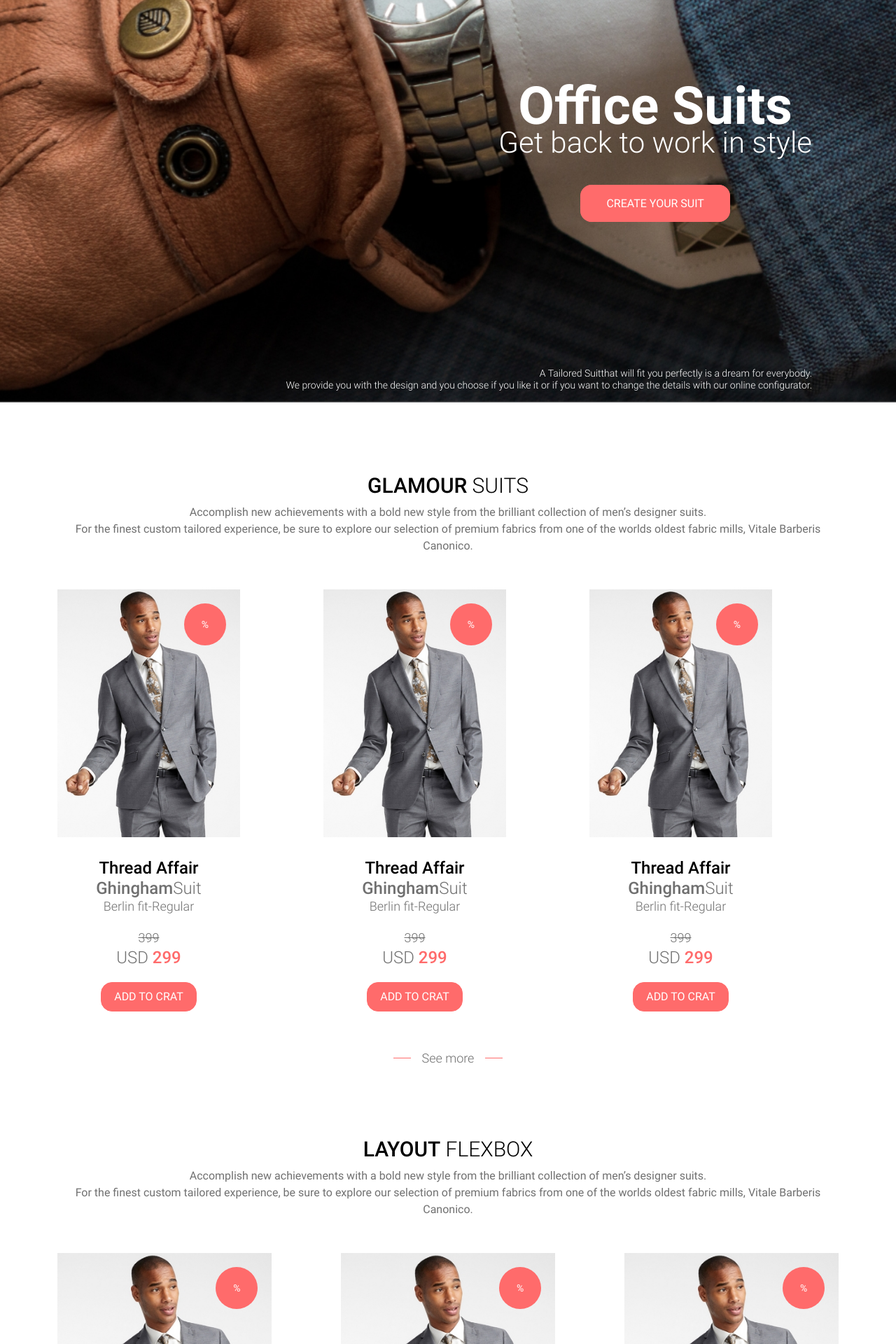
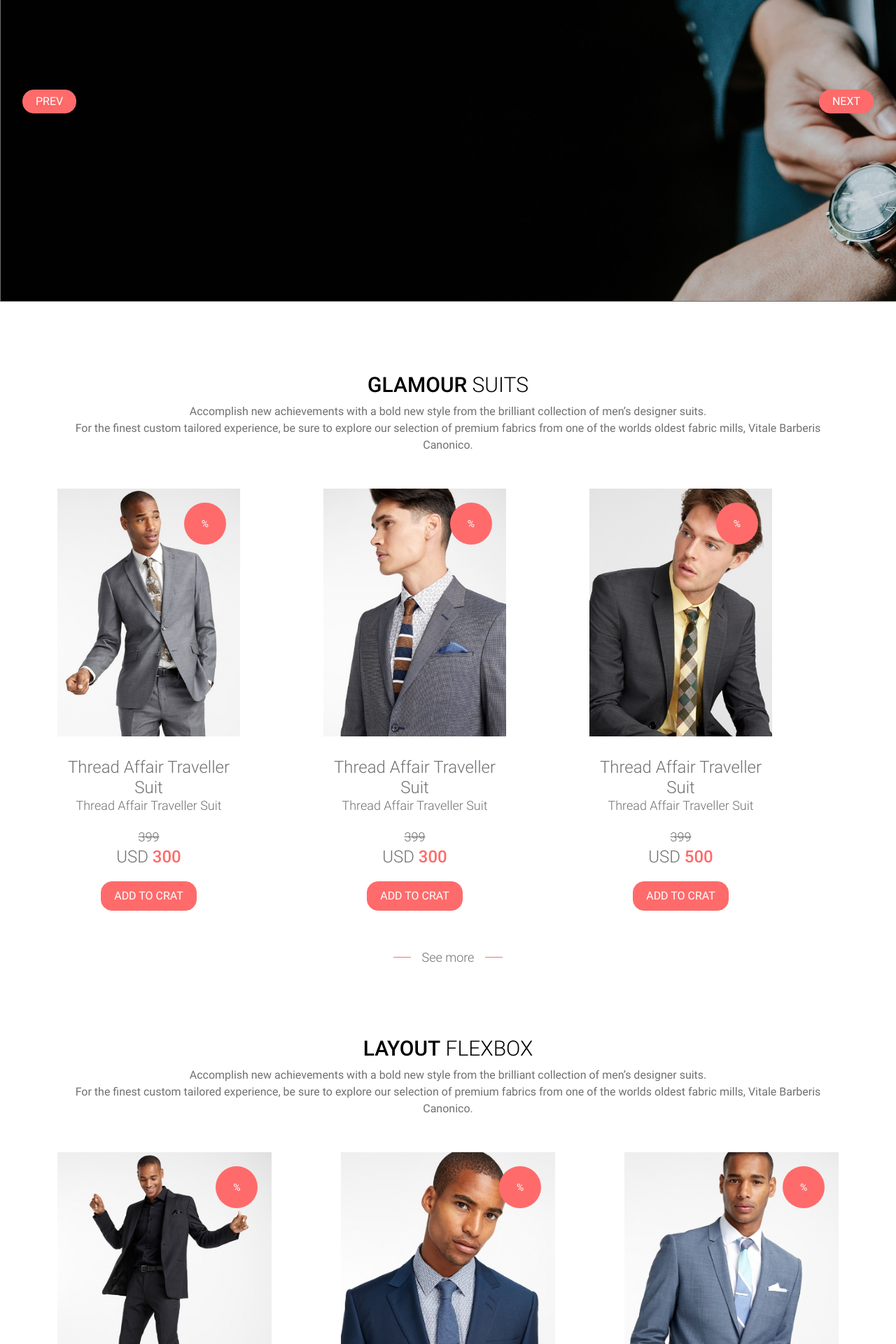
Before and after one commit to VictorJilescu/thread-affair, a Next.js app: page / in a window 1280 px wide. Shown: the part 440-2360 px from the top of the page at 70% size. Built offline with nearby package versions, Linux system fonts and the light colour scheme.

Commit message:
Carousel thread affair

```diff
--- a/components/catalog/_product-tile.jsx
+++ b/components/catalog/_product-tile.jsx
@@ -1,13 +1,12 @@
-export default function ProductTile() {
+export default function ProductTile({ product = {} }) {
+  const { productPrice = '', productName = '', productImage = '' } = product;
+
   return (
     <article className="product-tile">
       <header className="product-tile-header">
         <div className="product-tile-image">
-          <a href="" title="Thread Affair Gingham Suit">
-            <img
-              src="/images/products/product-01a.jpg"
-              alt="Thread Affair Gingham Suit"
-            />
+          <a href="" title={productName}>
+            <img src={productImage} alt={productName} />
           </a>
         </div>
 
@@ -17,15 +16,14 @@ export default function ProductTile() {
 
         <div className="product-tile-headings">
           <h1>
-            <a href="" className="Thread Affair Gingham Suit">
-              <span>Thread Affair</span> <span>Ghingham</span>
-              Suit
+            <a href="" className={productName}>
+              {productName}
             </a>
           </h1>
 
           <h2>
-            <a href="" title="Thread Affair Gingham Suit">
-              Berlin fit-Regular
+            <a href="" title={productName}>
+              {productName}
             </a>
           </h2>
         </div>
@@ -35,7 +33,7 @@ export default function ProductTile() {
         <div className="product-tile-pricing">
           <span className="product-price-regular">399</span>
           <span className="product-price">
-            USD <span>299</span>
+            USD <span>{productPrice}</span>
           </span>
         </div>
       </section>
--- /dev/null
+++ b/components/homepage/home-carousel.jsx
@@ -0,0 +1,46 @@
+import Glide from '@glidejs/glide';
+import { useEffect } from 'react';
+
+const HomeCarousel = () => {
+  useEffect(() => {
+    const glide = new Glide('.glide', {
+      type: 'carousel',
+    });
+    glide.mount();
+  }, []);
+
+  return (
+    <div className="glide">
+      <div className="glide__track" data-glide-el="track">
+        <ul className="glide__slides">
+          <li className="glide__slide">
+            <img src="/images/banners/banner-01.jpg" alt="x" />
+          </li>
+          <li className="glide__slide">
+            <img src="/images/banners/banner-02.jpg" alt="x" />
+          </li>
+          <li className="glide__slide">
+            <img src="/images/banners/banner-03.jpg" alt="x" />
+          </li>
+        </ul>
+      </div>
+
+      <div className="glide__arrows" data-glide-el="controls">
+        <button
+          className="button glide__arrow glide__arrow--left"
+          data-glide-dir="<"
+        >
+          prev
+        </button>
+        <button
+          className="button glide__arrow glide__arrow--right"
+          data-glide-dir=">"
+        >
+          next
+        </button>
+      </div>
+    </div>
+  );
+};
+
+export default HomeCarousel;
--- a/components/main.jsx
+++ b/components/main.jsx
@@ -1,11 +1,28 @@
+import axios from 'axios';
+import { useEffect, useState } from 'react';
 import ProductTile from './catalog/_product-tile';
+import HomeCarousel from './homepage/home-carousel';
 import HomeNewsletter from './homepage/home-newsletter';
 
 export default function Main() {
+  const [products, setProducts] = useState([]);
+
+  useEffect(() => {
+    axios.get('http://localhost:3000/api/products').then((response) => {
+      const { data } = response;
+
+      setProducts(data);
+    });
+  }, []);
+
+  if (products.length <= 0) {
+    return 'loading';
+  }
+
   return (
     <main className="content">
       <header className="content-header">
-        <div className="banner-main">
+        {/* <div className="banner-main">
           <div className="banner-main-inner container">
             <div className="banner-info">
               <h1>Office Suits</h1>
@@ -32,7 +49,9 @@ export default function Main() {
               </p>
             </div>
           </div>
-        </div>
+        </div> */}
+
+        <HomeCarousel></HomeCarousel>
       </header>
 
       <section className="content-main">
@@ -55,15 +74,15 @@ export default function Main() {
 
           <section className="product-tiles row">
             <div className="col-12 col-lg-3">
-              <ProductTile></ProductTile>
+              <ProductTile product={products[0]}></ProductTile>
             </div>
 
             <div className="col-12 col-lg-3 offset-lg-1 mt-4 mt-lg-0">
-              <ProductTile></ProductTile>
+              <ProductTile product={products[1]}></ProductTile>
             </div>
 
             <div className="col-12 col-lg-3 offset-lg-1 mt-4 mt-lg-0">
-              <ProductTile></ProductTile>
+              <ProductTile product={products[2]}></ProductTile>
             </div>
           </section>
 
@@ -92,11 +111,11 @@ export default function Main() {
           </header>
 
           <section className="product-tiles">
-            <ProductTile></ProductTile>
+            <ProductTile product={products[3]}></ProductTile>
 
-            <ProductTile></ProductTile>
+            <ProductTile product={products[4]}></ProductTile>
 
-            <ProductTile></ProductTile>
+            <ProductTile product={products[5]}></ProductTile>
           </section>
 
           <footer>
@@ -125,15 +144,15 @@ export default function Main() {
 
           <section className="product-tiles d-flex flex-column flex-lg-row justify-content-between">
             <div className="mb-5 mb-lg-0">
-              <ProductTile></ProductTile>
+              <ProductTile product={products[3]}></ProductTile>
             </div>
 
             <div className="mb-5 mb-lg-0">
-              <ProductTile></ProductTile>
+              <ProductTile product={products[5]}></ProductTile>
             </div>
 
             <div>
-              <ProductTile></ProductTile>
+              <ProductTile product={products[4]}></ProductTile>
             </div>
           </section>
 
@@ -162,11 +181,11 @@ export default function Main() {
           </header>
 
           <section className="product-tiles">
-            <ProductTile></ProductTile>
+            <ProductTile product={products[1]}></ProductTile>
 
-            <ProductTile></ProductTile>
+            <ProductTile product={products[0]}></ProductTile>
 
-            <ProductTile></ProductTile>
+            <ProductTile product={products[3]}></ProductTile>
           </section>
 
           <footer>
--- a/package.json
+++ b/package.json
@@ -10,6 +10,8 @@
   },
   "dependencies": {
     "@fortawesome/fontawesome-free": "^6.1.1",
+    "@glidejs/glide": "^3.5.2",
+    "axios": "^0.27.2",
     "bootstrap": "^5.1.3",
     "next": "12.1.5",
     "react": "18.1.0",
--- /dev/null
+++ b/pages/api/products.js
@@ -0,0 +1,34 @@
+export default (req, res) => {
+  res.status(200).json([
+    {
+      productName: 'Thread Affair Traveller Suit',
+      productPrice: 300,
+      productImage: '/images/products/product-01a.jpg',
+    },
+    {
+      productName: 'Thread Affair Traveller Suit',
+      productPrice: 300,
+      productImage: '/images/products/product-02a.jpg',
+    },
+    {
+      productName: 'Thread Affair Traveller Suit',
+      productPrice: 500,
+      productImage: '/images/products/product-03a.jpg',
+    },
+    {
+      productName: 'Thread Affair Traveller Suit',
+      productPrice: 200,
+      productImage: '/images/products/product-04a.jpg',
+    },
+    {
+      productName: 'Thread Affair Traveller Suit',
+      productPrice: 3000,
+      productImage: '/images/products/product-05a.jpg',
+    },
+    {
+      productName: 'Thread Affair Traveller Suit',
+      productPrice: 50,
+      productImage: '/images/products/product-06a.jpg',
+    },
+  ]);
+};
--- a/styles/index.scss
+++ b/styles/index.scss
@@ -11,6 +11,10 @@
 @import './../node_modules/bootstrap/scss/bootstrap-grid.scss';
 @import './../node_modules/bootstrap/scss/bootstrap-utilities.scss';
 // @import './../node_modules/bootstrap/scss/images';
+
+// glidejs
+@import './../node_modules/@glidejs/glide/src/assets/sass/glide.core.scss';
+@import './../node_modules/@glidejs/glide/src/assets/sass/glide.theme.scss';
 
 @import 'variables';
 @import './reset.scss';
```
Also changed, not shown: 1 other file (tests, documents, lock files or other folders).
